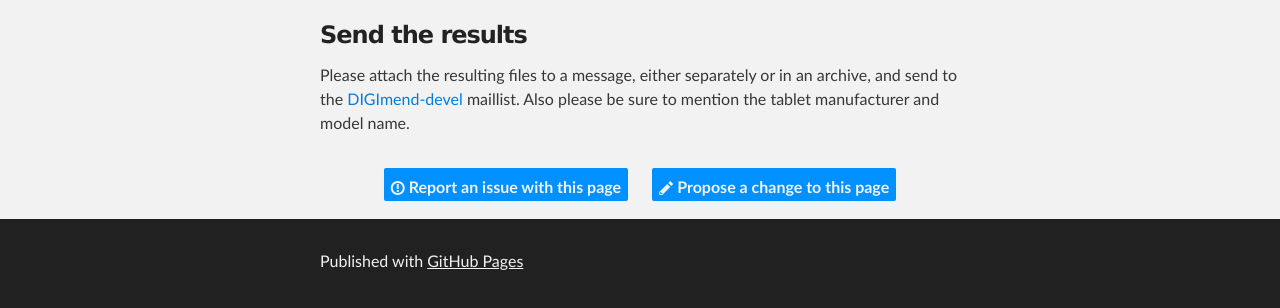
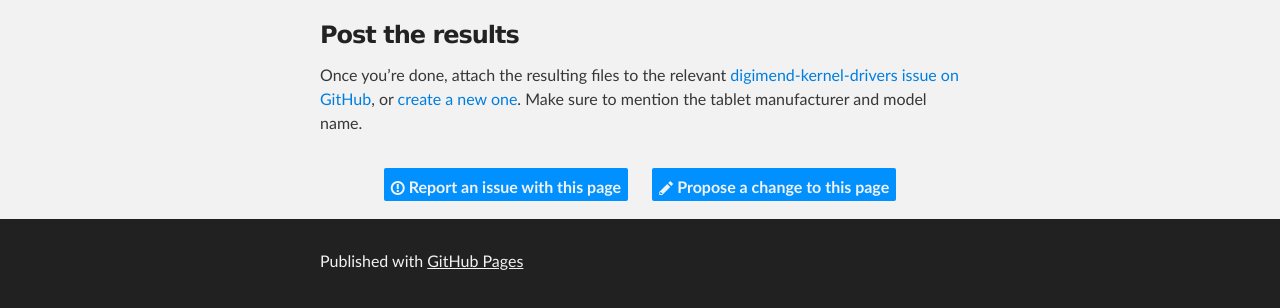
Before and after one commit to DIGImend/digimend.github.io, a Jekyll site: the page built from support/howto/trbl/diagnostics/index.md, in a window 1280 px wide and 900 px high, scrolled down 7636 px, cut to the strip 592-900 px from the top of the window. Built offline with Jekyll 4.4.1, drawn with Linux system fonts in a browser that asks for light colours; some of the changed text lies outside the part shown.

Commit message:
Direct diagnostics files to GitHub issues in HOWTO

```diff
--- a/support/howto/trbl/diagnostics/index.md
+++ b/support/howto/trbl/diagnostics/index.md
@@ -2,10 +2,8 @@
 title: Collecting tablet diagnostics
 summary: How to collect diagnostics to help make a driver
 ---
-You can follow these steps to collect information which can help make a
-driver for your tablet. Please send the resulting files to the
-[DIGImend-devel](mailto:DIGImend-devel@lists.sourceforge.net?subject=Tablet%20diagnostics)
-maillist.
+You can follow these steps to collect information which can help make a driver
+for your tablet.
 
 However, the DIGImend project doesn't have the capacity to process
 all diagnostics and make drivers for all possible tablets, so we cannot
@@ -257,11 +255,10 @@ first away from you, then towards you.
 
 {% include video.html id="kfWpgHXqKyg" %}
 
-Send the results
+Post the results
 ----------------
 
-Please attach the resulting files to a message, either separately or in
-an archive, and send to the
-[DIGImend-devel](mailto:DIGImend-devel@lists.sourceforge.net?subject=Tablet%20diagnostics)
-maillist. Also please be sure to mention the tablet manufacturer and
-model name.
+Once you're done, attach the resulting files to the relevant
+[digimend-kernel-drivers issue on GitHub](https://github.com/DIGImend/digimend-kernel-drivers/issues), or
+[create a new one](https://github.com/DIGImend/digimend-kernel-drivers/issues/new).
+Make sure to mention the tablet manufacturer and model name.
```
